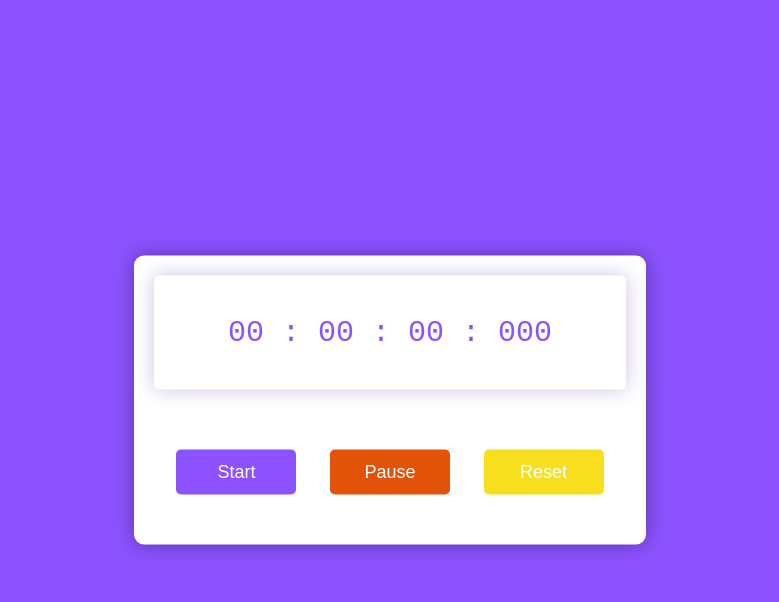
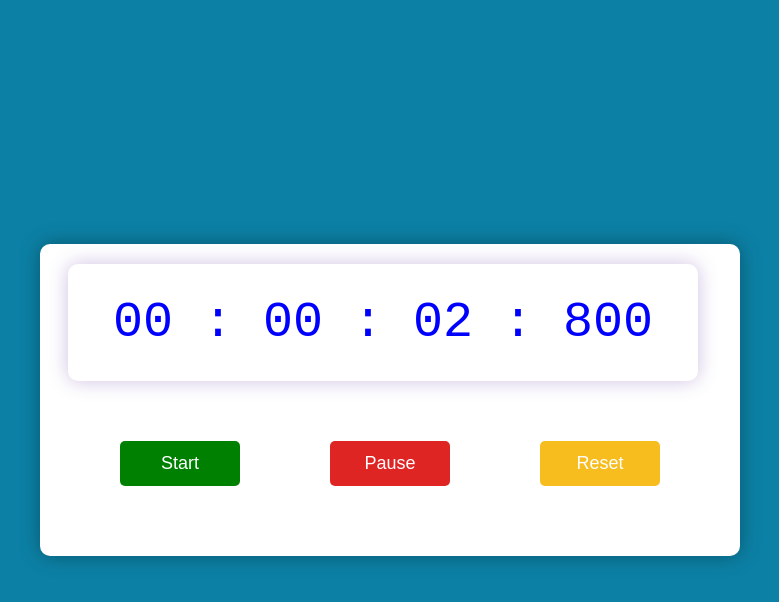
Before and after one commit to SayanMercer/Stopwatch, a plain HTML site: page index.html in a window 1280 px wide. Both pictures are taken after a click on the button "Start". Shown: the whole page, without its empty margins (250-1029 px from the left). Drawn offline with Linux system fonts and the light colour scheme.

Commit message:
Javascript functionality added

```diff
--- /dev/null
+++ b/App.js
@@ -0,0 +1,49 @@
+let [milliseconds, seconds, minutes, hours] = [0, 0, 0, 0];
+let timeRef = document.querySelector(".timer-display");
+let int = null;
+
+document.getElementById("start-timer").addEventListener("click", () => {
+    if(int !== null) {
+        clearInterval(int);
+    }
+    int = setInterval(displayTimer, 10);
+});
+
+document.getElementById("pause-timer").addEventListener("click", () => {
+    clearInterval(int);
+});
+
+document.getElementById("reset-timer").addEventListener("click", () => {
+    clearInterval(int);
+    [milliseconds, seconds, minutes, hours] = [0, 0, 0, 0];
+    timeRef.innerHTML = "00 : 00 : 00 : 000 ";
+});
+
+function displayTimer() {
+    milliseconds += 10;
+    if(milliseconds == 1000) {
+        milliseconds = 0;
+        seconds++;
+        if(seconds == 60) {
+            seconds = 0;
+            minutes++;
+            if(minutes == 60) {
+                minutes = 0;
+                hours++;
+            }
+        }
+    }
+
+    let h = hours < 10 ? "0" + hours : hours;
+    let m = minutes < 10 ? "0" + minutes : minutes;
+    let s = seconds < 10 ? "0" + seconds : seconds;
+    let ms =
+        milliseconds < 10
+        ? "00" + milliseconds
+        : milliseconds < 100
+        ? "0" + milliseconds
+        : milliseconds;
+
+    timeRef.innerHTML = `${h} : ${m} : ${s} : ${ms}`;
+
+}
--- a/index.html
+++ b/index.html
@@ -5,7 +5,7 @@
     <meta http-equiv="X-UA-Compatible" content="IE=edge">
     <meta name="viewport" content="width=device-width, initial-scale=1.0">
     <title>Stopwatch</title>
-    <link rel="stylesheet" href="style.css">
+    <link rel="stylesheet" href="styles.css">
 
 </head>
 <body>
@@ -14,12 +14,12 @@
             00 : 00 : 00 : 000
         </div>
         <div class="buttons">
-            <button class="start-timer">Start</button>
-            <button class="pause-timer">Pause</button>
-            <button class="reset-timer">Reset</button>
+            <button id="start-timer">Start</button>
+            <button id="pause-timer">Pause</button>
+            <button id="reset-timer">Reset</button>
         </div>
     </div>
 
-    <script src="script.js"></script>
+    <script src="App.js"></script>
 </body>
 </html>
--- a/style.css
+++ b/styles.css
@@ -7,36 +7,36 @@
 }
 
 body {
-    background: #8c52ff;
+    background: rgb(12, 129, 165);
 }
 
 .container {
     background-color: #fff;
-    width: 40%;
-    min-width: 500px;
+    width: 50%;
+    min-width: 700px;
     position: absolute;
     transform: translate(-50%, -50%);
     top: 50%;
     left: 50%;
     padding: 20px 0;
-    padding-bottom: 50px;
+    padding-bottom: 70px;
     border-radius: 10px;
     box-shadow: 0 0 20px rgba(0, 0, 0, 0.338);
 }
 
 .timer-display {
     position: relative;
-    width: 92%;
+    width: 90%;
     background: #fff;
     left: 4%;
     font-family: 'Roboto mono', monospace;
-    color: #8c52ff;
-    font-size: 30px;
-    padding: 40px;
+    color: blue;
+    font-size: 50px;
+    padding: 30px;
     display: flex;
     align-items: center;
     justify-content: space-around;
-    border-radius: 5px;
+    border-radius: 10px;
     box-shadow: 0 0 20px rgba(65, 5, 145, 0.25);
 }
 
@@ -50,7 +50,7 @@ body {
 .buttons button {
     width: 120px;
     height: 45px;
-    background-color: #8c52ff;
+    background-color: green;
     color: #fff;
     border: none;
     font-family: 'Poppins', sans-serif;
@@ -61,11 +61,11 @@ body {
 }
 
 .buttons button:nth-last-child(2) {
-    background-color: #e35209;
+    background-color: #df2424;
 }
 
 .buttons button:nth-last-child(1) {
-    background-color: #f7df1e;
+    background-color: #f7bd1e;
 }
 
 .buttons button:hover {
```
Also changed, not shown: script.js (deleted).
